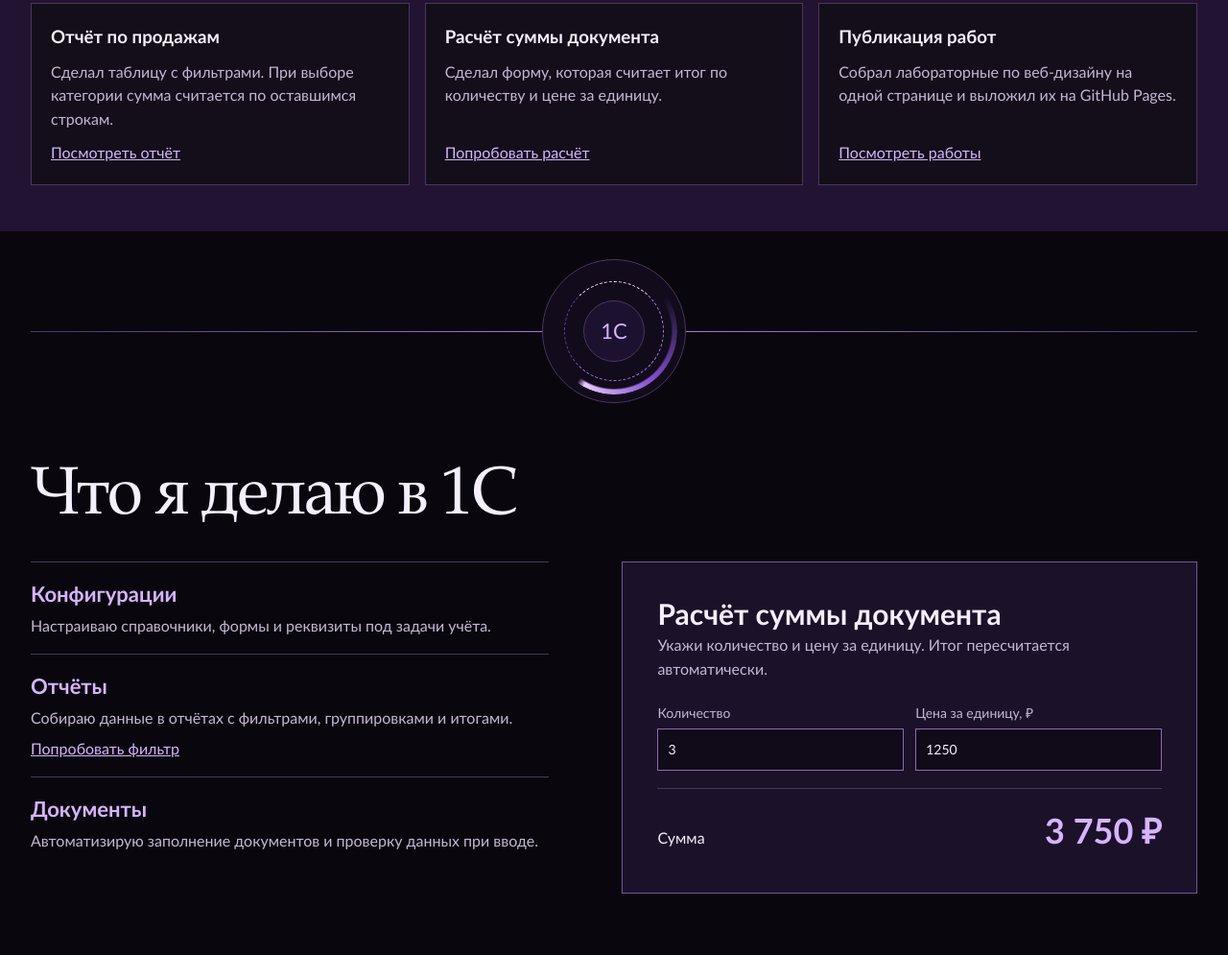
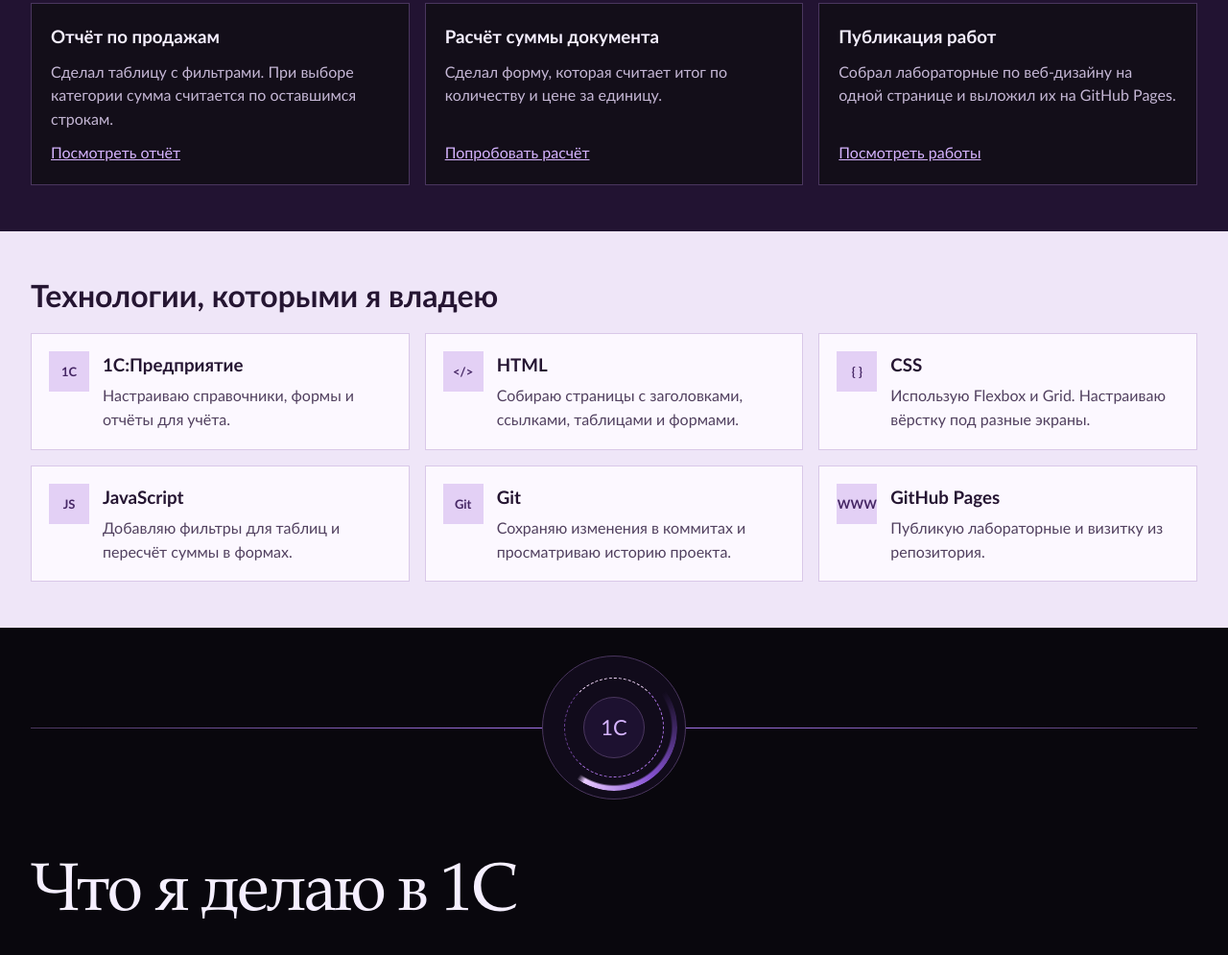
Before and after one commit to error999777/wb1, a plain HTML site: page lab3/card.html in a window 1280 px wide. Shown: the part 915-1910 px from the top of the page at 96% size. Drawn offline with Linux system fonts and the light colour scheme.

Commit message:
Publish Grid lab and portfolio technologies

```diff
--- a/lab3/card.css
+++ b/lab3/card.css
@@ -96,7 +96,7 @@ h1 {
   background: #221332;
 }
 
-.achievements h2 {
+.achievements h2, .technologies h2 {
   margin-bottom: 20px;
   font-size: 32px;
 }
@@ -121,6 +121,50 @@ h1 {
 
 @media (max-width: 700px) {
   .achievement-list { flex-direction: column; }
+}
+
+.technologies {
+  padding: 48px 0;
+  background: #efe6f8;
+  color: #251532;
+}
+
+.technologies h2 { line-height: 1.2; }
+
+.technology-grid {
+  display: grid;
+  grid-template-columns: repeat(3, minmax(0, 1fr));
+  gap: 16px;
+}
+
+.technology-grid article {
+  display: grid;
+  grid-template-columns: 42px minmax(0, 1fr);
+  align-items: start;
+  gap: 14px;
+  padding: 18px;
+  border: 1px solid #d9c8e8;
+  background: #fcf8ff;
+}
+
+.technology-icon {
+  display: grid;
+  place-items: center;
+  height: 42px;
+  font-size: 13px;
+  font-weight: bold;
+  background: #e3d0f5;
+  color: #462765;
+}
+
+.technology-grid p { margin-top: 5px; color: #51405f; }
+
+@media (max-width: 900px) {
+  .technology-grid { grid-template-columns: repeat(2, minmax(0, 1fr)); }
+}
+
+@media (max-width: 560px) {
+  .technology-grid { grid-template-columns: 1fr; }
 }
 
 .stage {
--- a/lab3/card.html
+++ b/lab3/card.html
@@ -5,7 +5,7 @@
   <meta name="viewport" content="width=device-width, initial-scale=1">
   <meta name="description" content="Тимофей Ковалёв, программист 1С. Конфигурации, отчёты и документы.">
   <title>Тимофей Ковалёв | Программист 1С</title>
-  <link rel="stylesheet" href="card.css?v=2">
+  <link rel="stylesheet" href="card.css?v=3">
   <script src="card.js" defer></script>
 </head>
 <body id="top">
@@ -59,6 +59,56 @@
             <h3>Публикация работ</h3>
             <p>Собрал лабораторные по веб-дизайну на одной странице и выложил их на GitHub Pages.</p>
             <a href="../">Посмотреть работы</a>
+          </article>
+        </div>
+      </div>
+    </section>
+
+    <section class="technologies" id="technologies" aria-labelledby="technologies-title">
+      <div class="shell">
+        <h2 id="technologies-title">Технологии, которыми я владею</h2>
+        <div class="technology-grid">
+          <article>
+            <span class="technology-icon" aria-hidden="true">1С</span>
+            <div>
+              <h3>1С:Предприятие</h3>
+              <p>Настраиваю справочники, формы и отчёты для учёта.</p>
+            </div>
+          </article>
+          <article>
+            <span class="technology-icon" aria-hidden="true">&lt;/&gt;</span>
+            <div>
+              <h3>HTML</h3>
+              <p>Собираю страницы с заголовками, ссылками, таблицами и формами.</p>
+            </div>
+          </article>
+          <article>
+            <span class="technology-icon" aria-hidden="true">{ }</span>
+            <div>
+              <h3>CSS</h3>
+              <p>Использую Flexbox и Grid. Настраиваю вёрстку под разные экраны.</p>
+            </div>
+          </article>
+          <article>
+            <span class="technology-icon" aria-hidden="true">JS</span>
+            <div>
+              <h3>JavaScript</h3>
+              <p>Добавляю фильтры для таблиц и пересчёт суммы в формах.</p>
+            </div>
+          </article>
+          <article>
+            <span class="technology-icon" aria-hidden="true">Git</span>
+            <div>
+              <h3>Git</h3>
+              <p>Сохраняю изменения в коммитах и просматриваю историю проекта.</p>
+            </div>
+          </article>
+          <article>
+            <span class="technology-icon" aria-hidden="true">WWW</span>
+            <div>
+              <h3>GitHub Pages</h3>
+              <p>Публикую лабораторные и визитку из репозитория.</p>
+            </div>
           </article>
         </div>
       </div>
--- /dev/null
+++ b/lab6/style.css
@@ -0,0 +1,80 @@
+body {
+  max-width: 820px;
+  margin: 16px auto 48px;
+  padding: 0 12px;
+}
+
+nav {
+  display: flex;
+  flex-wrap: wrap;
+  gap: 8px 16px;
+}
+
+.grid-container {
+  display: grid;
+  grid-template-columns: minmax(0, 2fr) minmax(0, 1fr) minmax(0, 3fr) minmax(0, 1.5fr);
+  grid-template-rows: repeat(4, minmax(72px, auto)) minmax(42px, auto);
+  grid-template-areas:
+    "wide  wide   full   ."
+    "lower lower  lower  ."
+    "large .      .      ."
+    "large .      .      ."
+    ".     .      .      footer";
+  gap: 7px;
+  padding: 10px;
+  background: #f3f3f3;
+}
+
+.grid-item {
+  display: grid;
+  place-items: center;
+  padding: 8px 4px;
+  border-radius: 6px;
+  color: #252525;
+  font: bold 16px Arial, sans-serif;
+  text-align: center;
+}
+
+.item1 { background: #ff6b6b; }
+.item2 { background: #ffd93d; }
+.item3 { background: #6bcb77; }
+.item4 { grid-area: footer; background: #4d96ff; }
+.item5 { grid-area: large; background: #ffb6b9; }
+.item6 { grid-area: wide; background: #a1e8af; }
+.item7 { grid-area: full; background: #ffe156; }
+.item8 { grid-area: lower; background: #ff9f1c; }
+
+details {
+  margin-top: 16px;
+}
+
+summary {
+  cursor: pointer;
+}
+
+.extra-grid {
+  display: grid;
+  grid-template-columns: repeat(auto-fit, minmax(120px, 1fr));
+  gap: 7px;
+  margin-top: 8px;
+}
+
+.extra-grid .grid-item {
+  min-height: 42px;
+}
+
+#questions {
+  margin-top: 32px;
+  line-height: 1.5;
+}
+
+@media (min-width: 600px) {
+  .grid-container {
+    grid-template-rows: repeat(4, minmax(98px, auto)) minmax(44px, auto);
+  }
+}
+
+@media (max-width: 380px) {
+  .grid-container { padding: 7px; gap: 5px; }
+  .grid-item { font-size: 13px; }
+}
```
Also changed, not shown: index.html (+7 -5 lines), lab6/index.html (added, +52 -0 lines).
